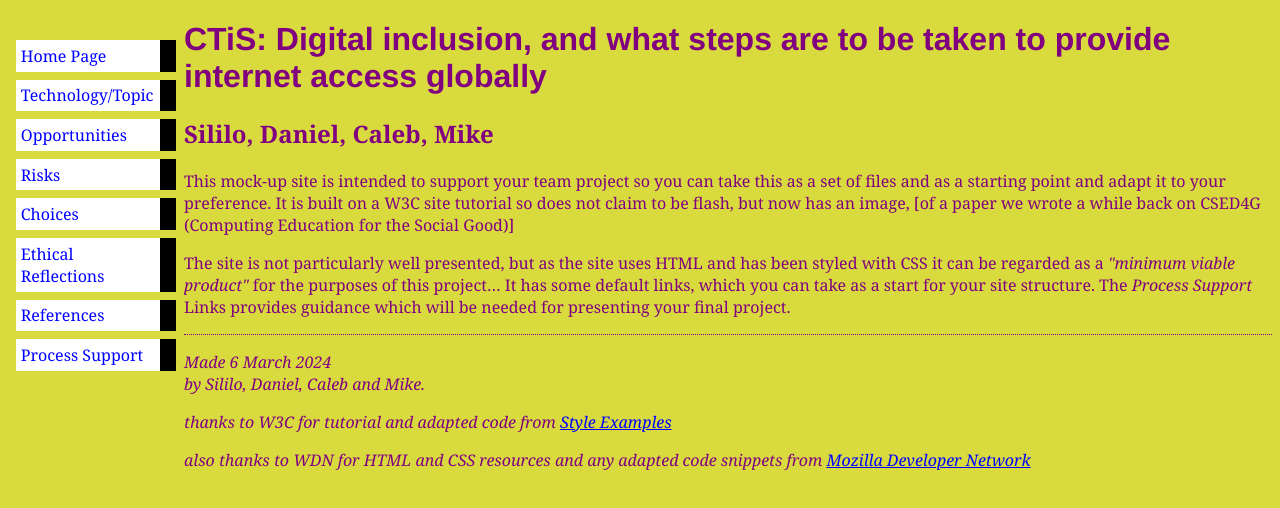
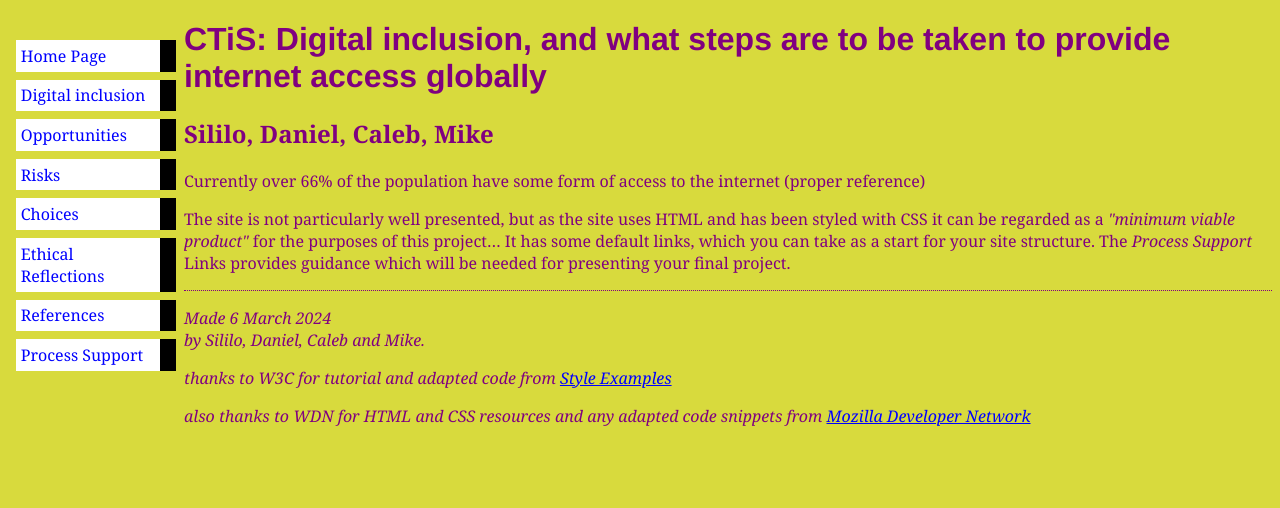
Before and after one commit to ThatMrJ/Draft_presentation, a plain HTML site: page index.html in a window 1280 px wide. Drawn offline with Linux system fonts and the light colour scheme.

Commit message:
minor change

```diff
--- a/index.html
+++ b/index.html
@@ -9,7 +9,7 @@
 <!-- Site navigation menu -->
 <ul class="navbar">
   <li><a href="index.html">Home Page</a>
-  <li><a href="misc/topic.html">Technology/Topic</a>
+  <li><a href="misc/topic.html">Digital inclusion</a>
 	<li><a href="misc/opportunities.html">Opportunities</a>
 	<li><a href="misc/risks.html">Risks</a>
 	<li><a href="misc/choices.html">Choices</a>
@@ -22,8 +22,7 @@
 <h1>CTiS: Digital inclusion, and what steps are to be taken to provide internet access globally</h1>
 <h2>Sililo, Daniel, Caleb, Mike</h2>
 
-</ul><p>This mock-up site is intended to support your team project so you can take this as a set of files and as a starting point and adapt it to your preference.
-It is built on a W3C site tutorial so does not claim to be flash, but now has an image, [of a paper we wrote a while back on CSED4G (Computing Education for the Social Good)]</p>
+</ul><p>Currently over 66% of the population have some form of access to the internet (proper reference) </p>
 <p>The site is not particularly well presented, but as the site uses HTML and has been styled with CSS it can be regarded as a <em>"minimum viable product"</em> for the purposes of this project&hellip;
 It has some default links, which you can take as a start for your site structure.  The <em>Process Support </em>Links provides guidance which will be needed for presenting your final project. </p>
 
```
